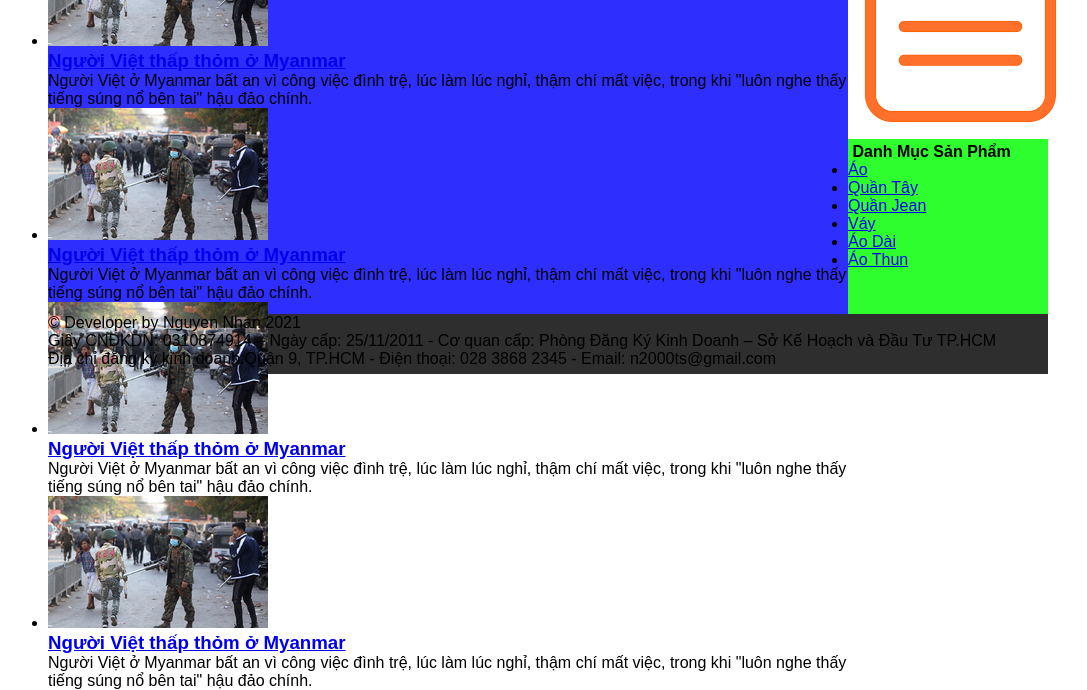
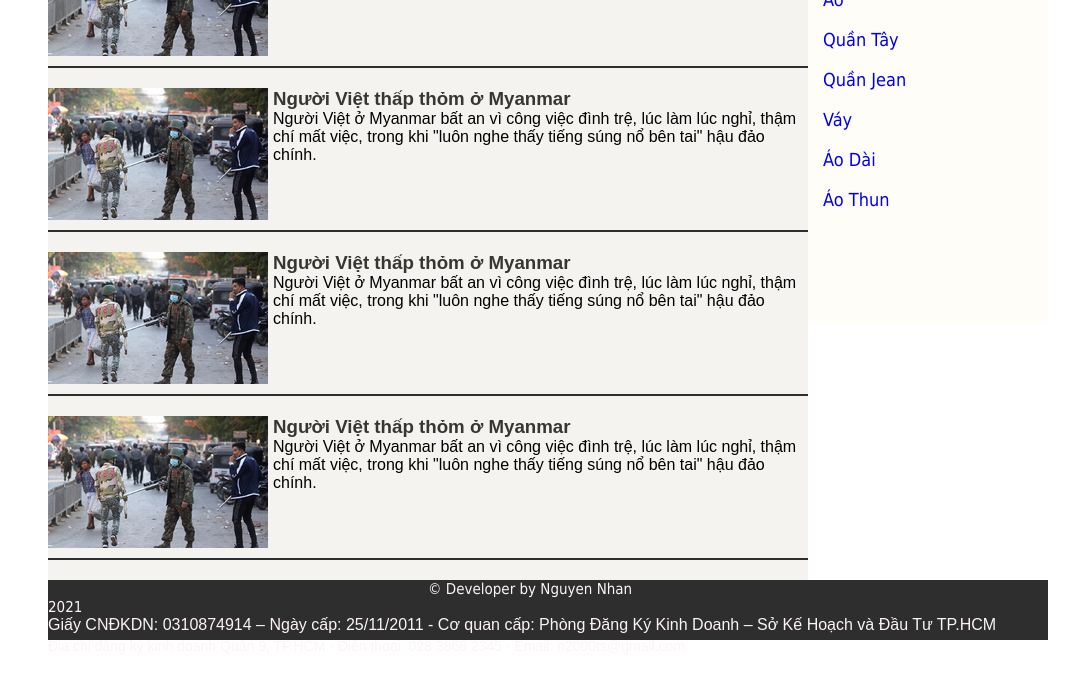
Before and after one commit to nhan2000/basic_web, a plain HTML site: page index.html in a window 1280 px wide. Shown: the part 426-1116 px from the top of the page, without its empty margins (92-1179 px from the left). After the commit the page ends 1080 px from the top, so only its background shows below. Drawn offline with Linux system fonts and the light colour scheme.

Commit message:
moi chỉnh sua phan left,right, footer

```diff
--- a/mystyle.css
+++ b/mystyle.css
@@ -64,28 +64,94 @@ body {
 }
 
 #banner img {
-    height: auto;
+    height: 300px;
     width: 1000px;
 }
 
 
 /* edit  main bên left */
 
+#main {
+    margin-top: 10px;
+    font-size: 16px;
+}
+
 #main #left {
-    width: 800px;
-    height: 400px;
-    background: #2E2EFE;
+    width: 760px;
+    height: auto;
+    background: #f4f3ef;
     float: left;
+}
+
+#main #left ul {
+    list-style: none;
+}
+
+#main #left ul li {
+    clear: left;
+    border-bottom: 2px solid #2E2E2E;
+    float: left;
+    margin-bottom: 20px;
+}
+
+#main #left ul li a {
+    text-decoration: none;
+    color: #383632;
+}
+
+#main #left ul li a:hover {
+    color: #1a5b84;
+}
+
+#main #left ul li img {
+    float: left;
+    margin-right: 5px;
+    margin-bottom: 10px;
 }
 
 
 /* edit phần main bên right */
 
 #main #right {
-    width: 200px;
+    width: 240px;
     height: 400px;
-    background-color: #2EFE2E;
+    background-color: #fffdf7;
     float: left;
+}
+
+#main #right h4 img {
+    height: 32px;
+    width: 32px;
+}
+
+#main #right h4 {
+    padding: 10px;
+    text-indent: 10px;
+    background-color: #0489B1;
+    color: white;
+    margin-left: 3px;
+}
+
+#main #right ul li {
+    list-style-type: none;
+    height: 40px;
+    line-height: 40px;
+    padding-left: 15px;
+    font-size: 18px;
+    font-family: Tahoma;
+}
+
+#main #right ul li a {
+    text-decoration: none;
+    display: block;
+    transition: all 0.70 ease-in;
+    -moz-transition: all 0.70 ease-in;
+    -webkit-transition: all 0.70 ease-in;
+}
+
+#main #right ul li a:hover {
+    color: #c10736;
+    background: #383632;
 }
 
 
@@ -95,4 +161,17 @@ body {
     background: #2E2E2E;
     height: 60px;
     clear: left;
+    color: #fcf4f6;
 }
+
+#footer span {
+    text-align: center;
+    font-size: 15px;
+    font-family: Tahoma;
+    padding: 1px 380px 1px 380px;
+}
+
+#footer p:last-child {
+    font-size: 14px;
+    margin-top: 4px;
+}
```
